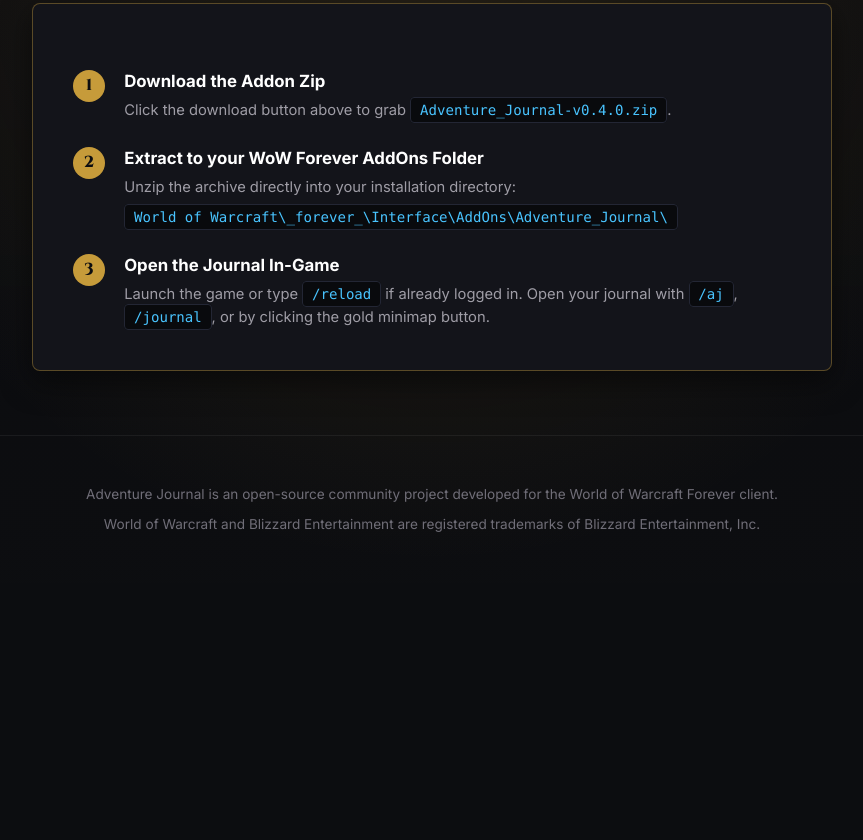
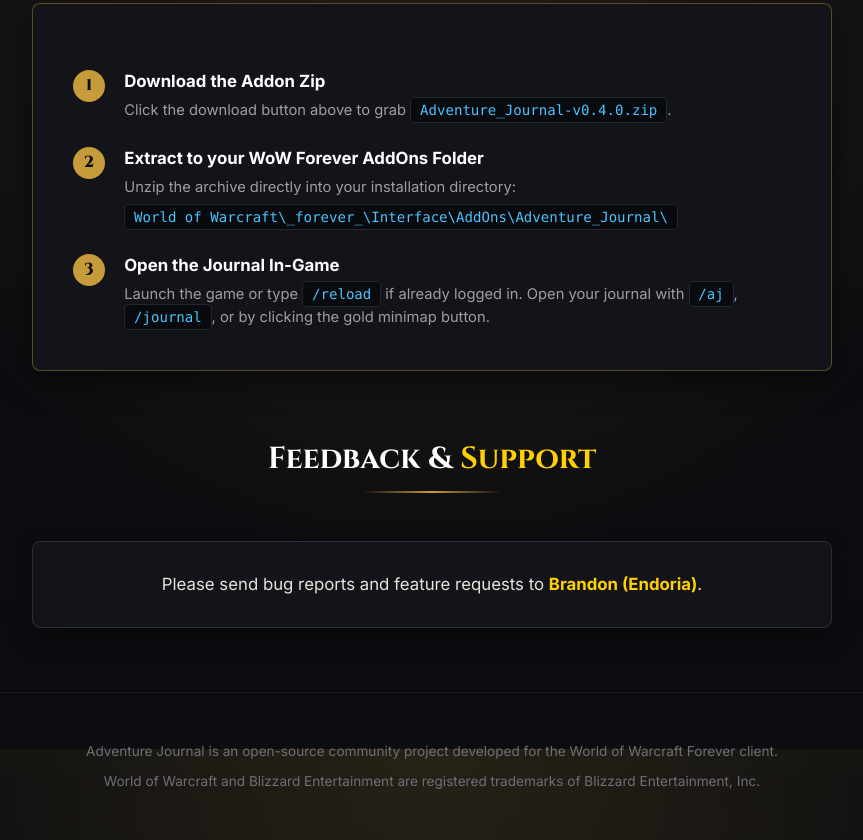
Before and after one commit to brandonpitts/adventure-journal, a plain HTML site: page index.html in a window 1280 px wide. Shown: the part 1651-2491 px from the top of the page, without its empty margins (208-1071 px from the left). Before the commit the page ends 2234 px from the top, so only its background shows below. Drawn offline with Linux system fonts and the light colour scheme.

Commit message:
docs: add Feedback & Support section for Brandon (Endoria)

```diff
--- a/index.html
+++ b/index.html
@@ -346,6 +346,28 @@
       font-size: 0.88rem;
     }
 
+    /* Support & Feedback Box */
+    .support-box {
+      background: var(--bg-panel);
+      border: 1px solid var(--border-dark);
+      border-radius: 8px;
+      padding: 1.8rem 2rem;
+      max-width: 800px;
+      margin: 0 auto;
+      text-align: center;
+      box-shadow: 0 8px 24px rgba(0,0,0,0.4);
+    }
+
+    .support-box p {
+      color: var(--text-main);
+      font-size: 1.05rem;
+    }
+
+    .support-box strong {
+      color: var(--gold-bright);
+      font-weight: 700;
+    }
+
     footer {
       text-align: center;
       padding: 3rem 1.5rem;
@@ -463,6 +485,13 @@
         </li>
       </ol>
     </div>
+
+    <h2 class="section-title" style="margin-top: 4rem;">Feedback & <span>Support</span></h2>
+    <div class="section-divider"></div>
+
+    <div class="support-box">
+      <p>Please send bug reports and feature requests to <strong>Brandon (Endoria)</strong>.</p>
+    </div>
   </main>
 
   <footer>
```
Also changed, not shown: 1 other file.
